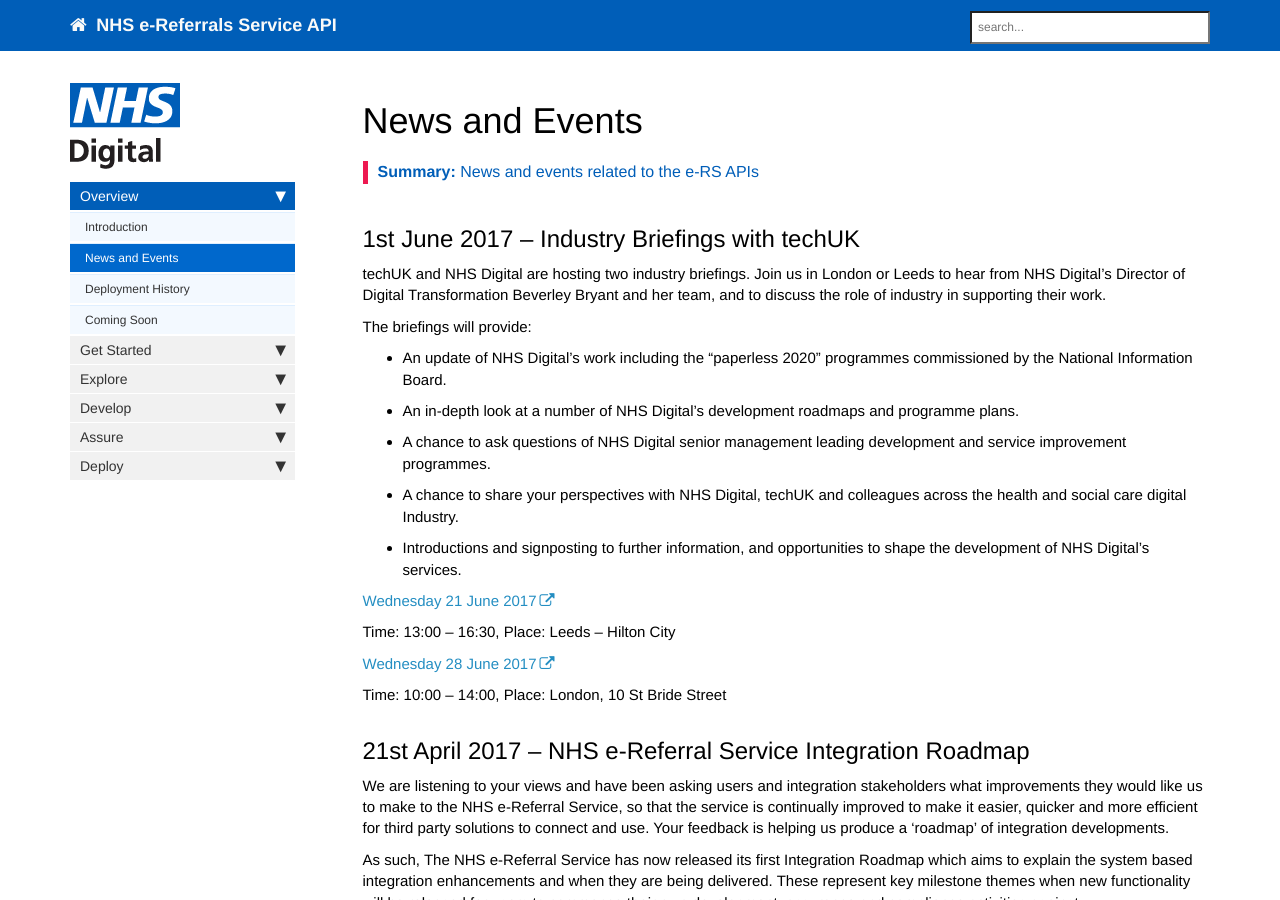
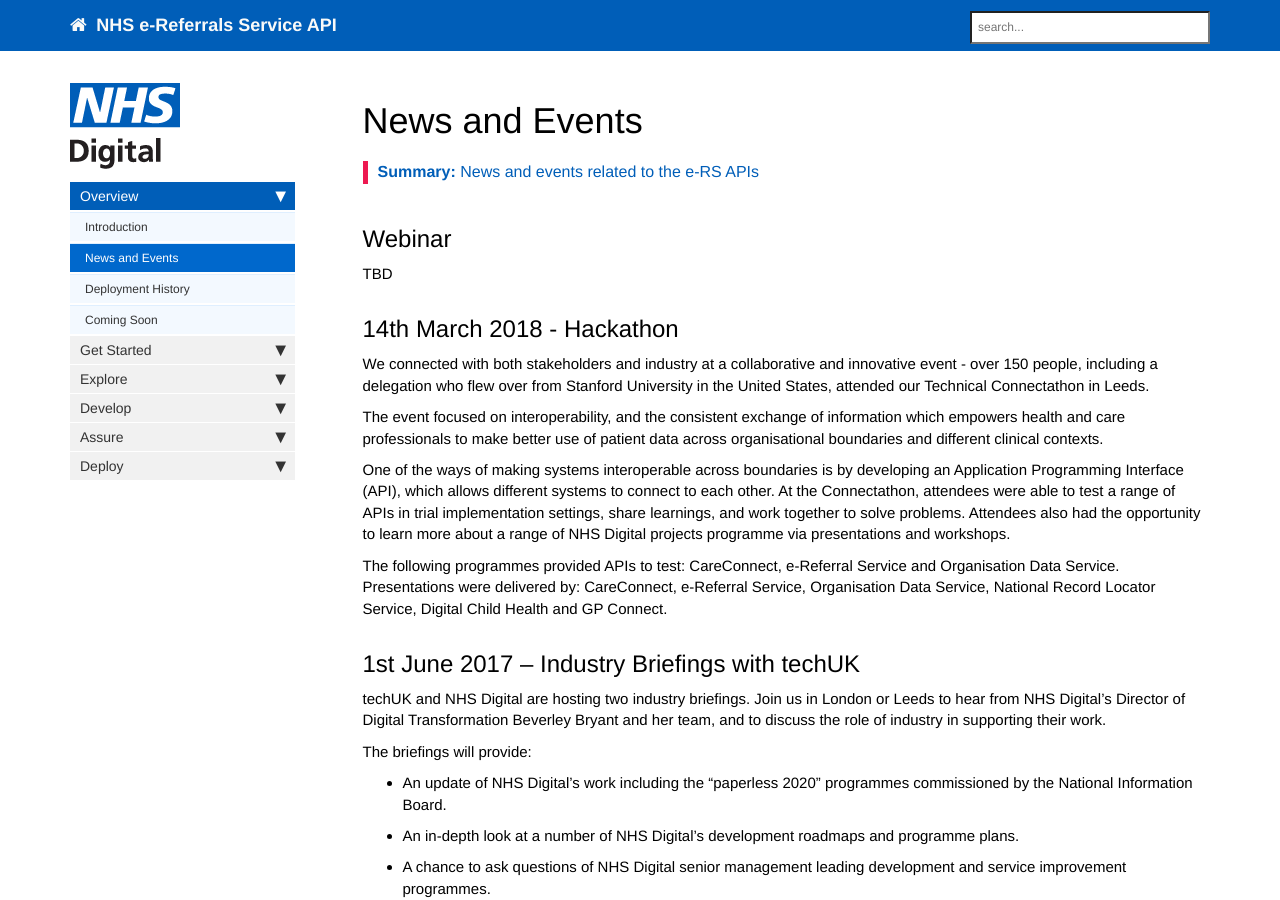
Before and after one commit to wurble369/websitetest, a Jekyll site: the page built from pages/news_and_events.md, in a window 1280 px wide and 900 px high. Built offline with Jekyll 4.4.1, drawn with Linux system fonts in a browser that asks for light colours; nearby versions of some CDN libraries; comment, search, counter and statistics services are not loaded.

Commit message:
Connectathon

```diff
--- a/pages/news_and_events.md
+++ b/pages/news_and_events.md
@@ -6,6 +6,20 @@ permalink: /news_and_events.html
 toc: false
 summary: "News and events related to the e-RS APIs"
 ---
+
+## Webinar
+
+TBD
+
+## 14th March 2018 - Hackathon
+
+We connected with both stakeholders and industry at a collaborative and innovative event - over 150 people, including a delegation who flew over from Stanford University in the United States, attended our Technical Connectathon in Leeds.
+
+The event focused on interoperability, and the consistent exchange of information which empowers health and care professionals to make better use of patient data across organisational boundaries and different clinical contexts.
+
+One of the ways of making systems interoperable across boundaries is by developing an Application Programming Interface (API), which allows different systems to connect to each other. At the Connectathon, attendees were able to test a range of APIs in trial implementation settings, share learnings, and work together to solve problems. Attendees also had the opportunity to learn more about a range of NHS Digital projects programme via presentations and workshops.
+
+The following programmes provided APIs to test: CareConnect, e-Referral Service and Organisation Data Service. Presentations were delivered by: CareConnect, e-Referral Service, Organisation Data Service, National Record Locator Service, Digital Child Health and GP Connect.
 
 ## 1st June 2017 – Industry Briefings with techUK
 techUK and NHS Digital are hosting two industry briefings. Join us in London or Leeds to hear from NHS Digital’s Director of Digital Transformation Beverley Bryant and her team, and to discuss the role of industry in supporting their work.
```
